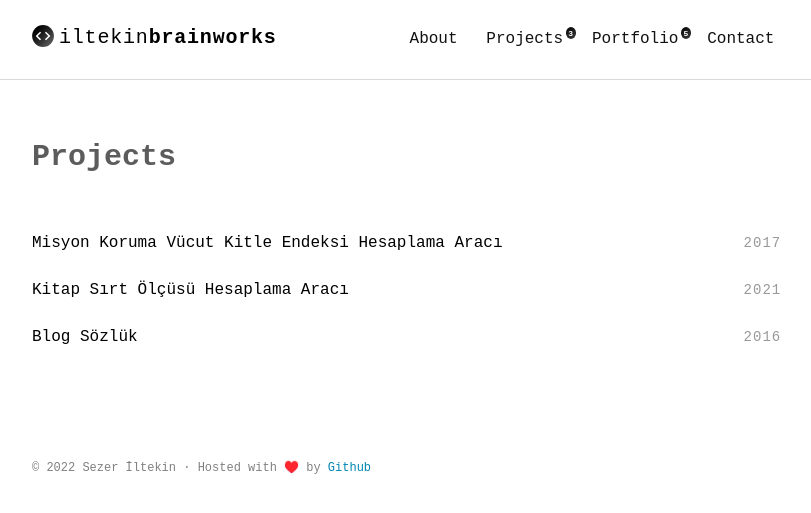
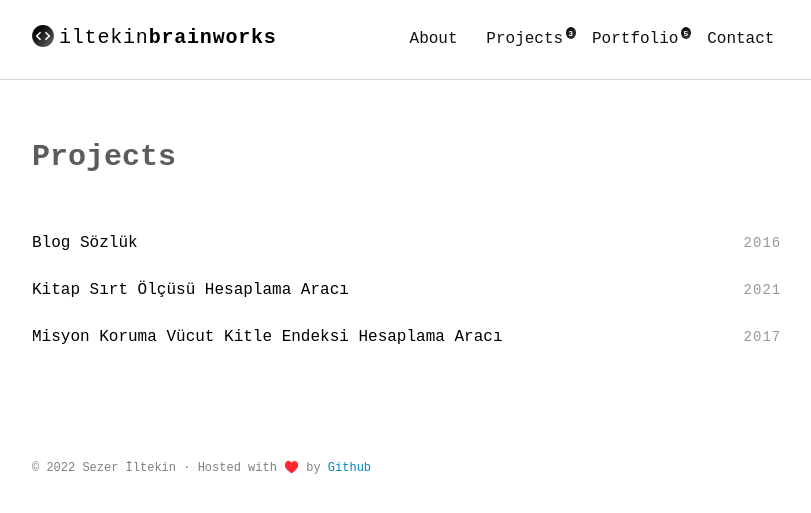
Before and after one commit to iltekin/iltekin.github.io, a Jekyll site: the page built from projects.html, in a window 1280 px wide. Shown: the top 513 px of the page, without its empty margins (232-1043 px from the left). Built offline with Jekyll 4.4.1, drawn with Linux system fonts in a browser that asks for light colours; some web fonts are replaced.

```diff
--- a/projects.html
+++ b/projects.html
@@ -6,7 +6,7 @@
 
 <section class="post-list">
   <div class="container projects-container">
-    {% for post in site.projects reversed %}
+    {% for post in site.projects sort:"year" %}
       <article class="post-item">
         <span class="post-meta date-label">{{ post.year }}</span>
         <div class="article-title"><a class="post-link" href="{{ post.url | prepend: site.baseurl | prepend: site.url }}">{{ post.title }}</a></div>
```
